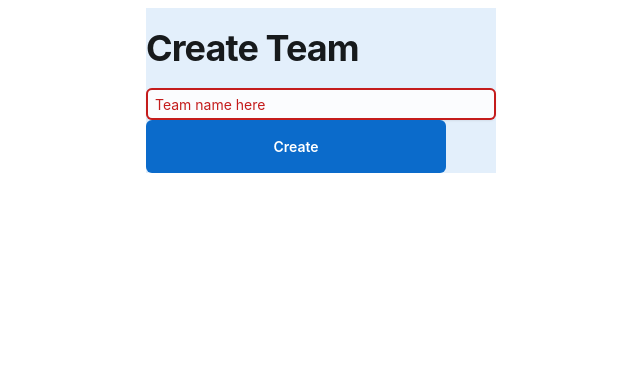
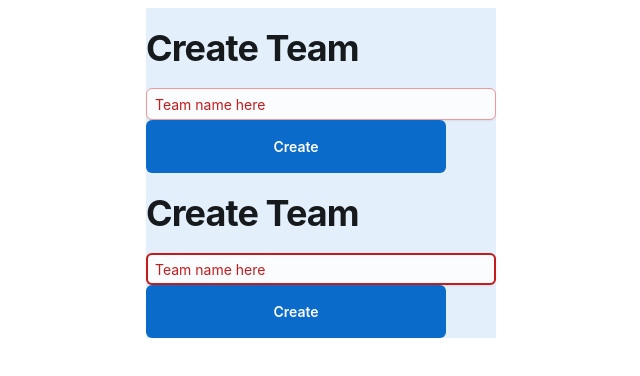
Before and after one commit to caryj567/JoyUI1, a React (Create React App) app: page / in a window 1280 px wide. Shown: the top 376 px of the page, without its empty margins (319-959 px from the left). Built offline with nearby package versions, Linux system fonts and the light colour scheme.

Commit message:
Update index.tsx

```diff
--- a/src/index.tsx
+++ b/src/index.tsx
@@ -10,6 +10,7 @@ ReactDOM.createRoot(document.querySelector("#root")!).render(
       <CssVarsProvider>
         {/*<Demo />*/}
          <Center />
+        <Center />
       </CssVarsProvider>
     </StyledEngineProvider>
   </React.StrictMode>
```
